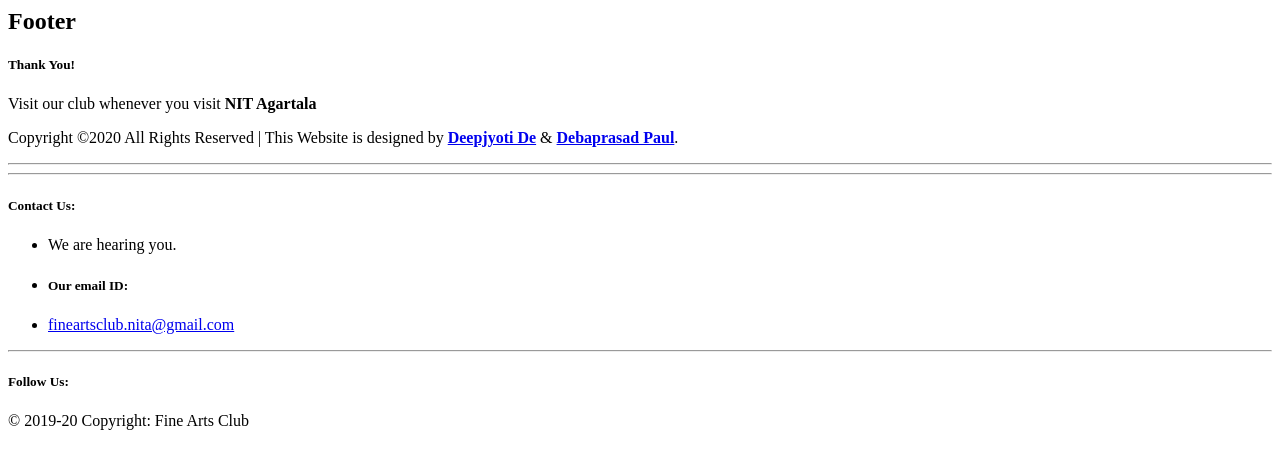
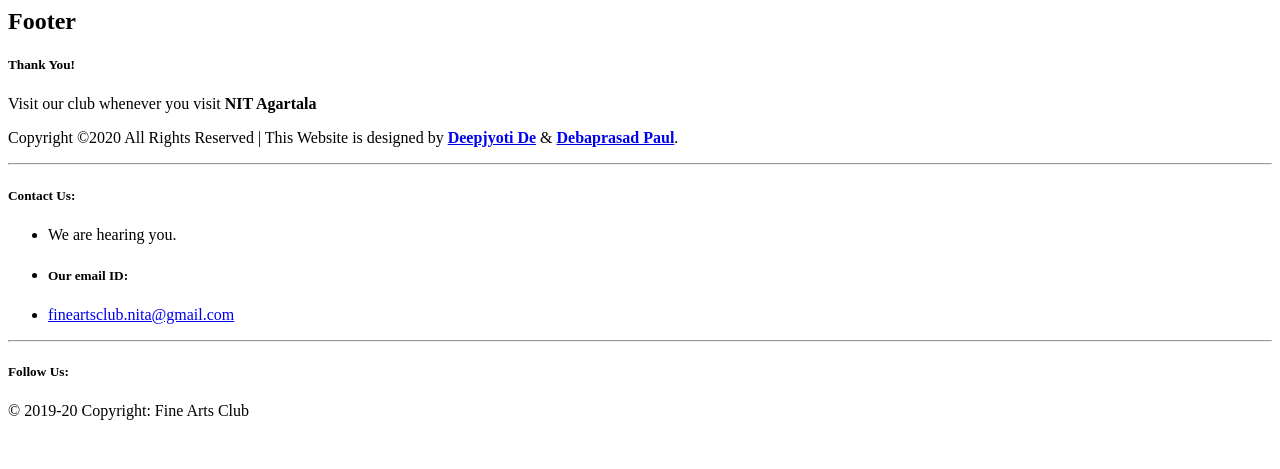
Before and after one commit to Deepjyoti13/FineArtsClub, a Django app: template FAC/templates/FAC/footer.html in a window 1280 px wide. Shown: the top 469 px of the page. Run offline with Django 3.2, Linux system fonts and the light colour scheme; the template is opened without the code that fills it, so the values that code supplies are empty.

Commit message:
Update footer.html

```diff
--- a/FAC/templates/FAC/footer.html
+++ b/FAC/templates/FAC/footer.html
@@ -23,12 +23,6 @@
         <hr class="clearfix w-100 d-md-none">
 
         <!-- Grid column -->
-
-        <!-- Grid column -->
-
-        <hr class="clearfix w-100 d-md-none">
-
-        <!-- Grid column -->
         <div class="col-md-4 col-lg-3 mx-auto my-md-4 my-0 mt-4 mb-1">
 
           <!-- Contact details -->
@@ -47,7 +41,7 @@
             </li>
             <li>
               <p>
-                <a href="mailto:fineartsclub.nita@gmail.com"><i class="fas fa-envelope mr-3"></i>fineartsclub.nita@gmail.com</a>
+                <a href="mailto:fineartsclub.nita@gmail.com"><i class="fa fa-envelope"></i> fineartsclub.nita@gmail.com</a>
               </p>
             </li>
           </ul>
@@ -65,11 +59,11 @@
           <div class="social-icons">
           <!-- Facebook -->
           <a href="https://www.facebook.com/fineartsclubnita/">
-            <i class="fab fa-facebook-f"></i>
+            <i class="fa fa-facebook-f"></i>
           </a>
           <!-- Twitter -->
           <a href="https://www.instagram.com/fineartsclub.nita/">
-            <i class="fab fa-instagram"></i>
+            <i class="fa fa-instagram"></i>
           </a>
           </div>
         </div>
```
